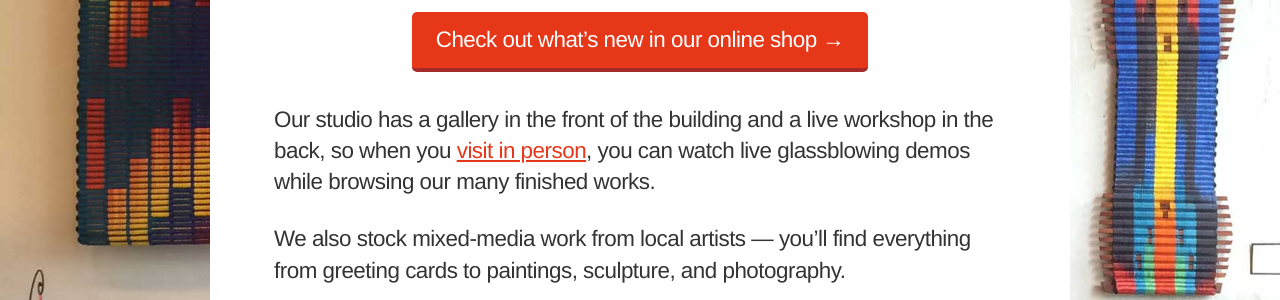
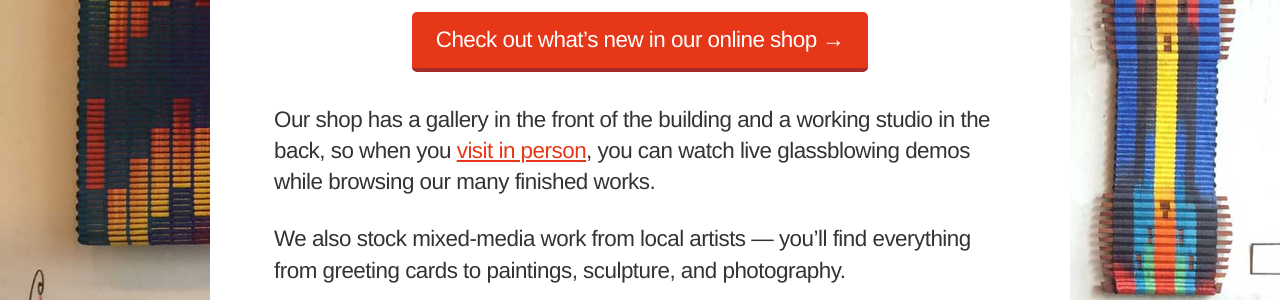
Before and after one commit to prairiefireglass/prairiefireglass.github.io, a Jekyll site: the page built from index.html, in a window 1280 px wide. Shown: the part 536-836 px from the top of the page. Built offline with Jekyll 4.4.1, drawn with Linux system fonts in a browser that asks for light colours; nearby versions of some CDN libraries.

Commit message:
Wordsmithing

```diff
--- a/index.html
+++ b/index.html
@@ -17,7 +17,7 @@ layout: home
       <a href="shop/" class="cta-button">Check out what&rsquo;s new in our online shop &rarr;</a>
     </p>
     <p>
-      Our studio has a gallery in the front of the building and a live workshop in the back, so when you <a href="visit/">visit in person</a>, you can watch live glassblowing demos while browsing our many finished works.
+      Our shop has a gallery in the front of the building and a working studio in the back, so when you <a href="visit/">visit in person</a>, you can watch live glassblowing demos while browsing our many finished works.
     </p>
     <p>
       We also stock mixed-media work from local artists — you’ll find everything from greeting cards to paintings, sculpture, and photography.
```
